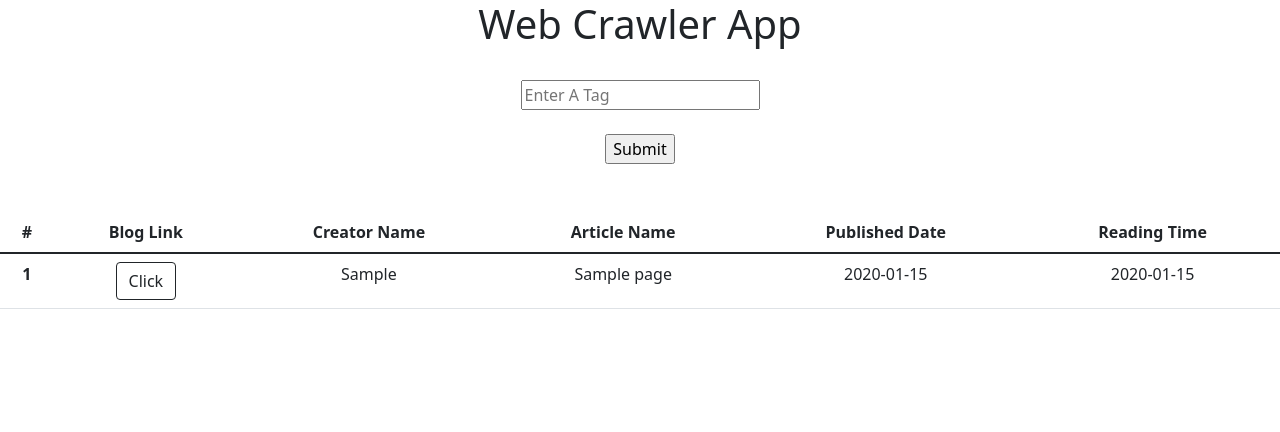
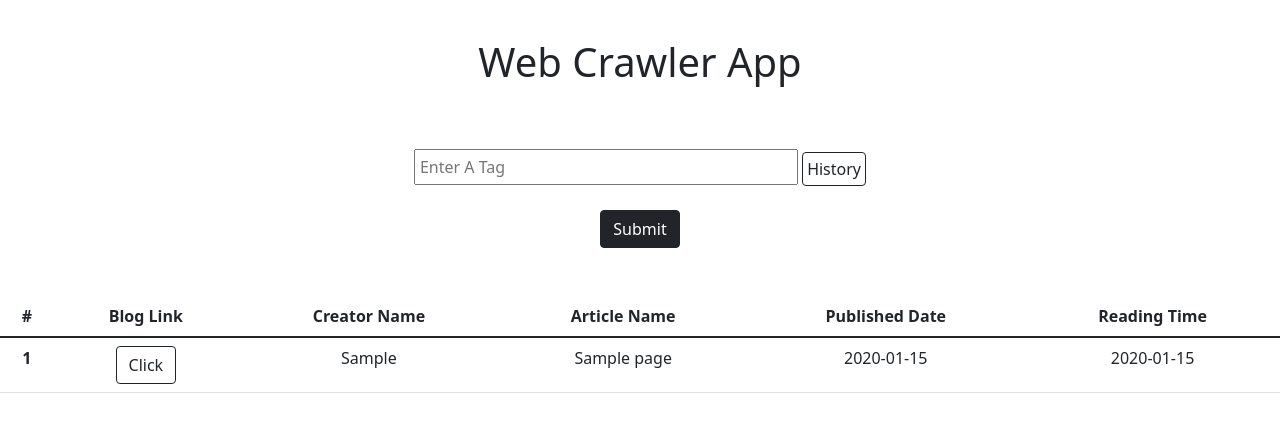
Before and after one commit to aditya-kalra28/Crawler-App, a Django app: template templates/index.html in a window 1280 px wide. Shown: the top 432 px of the page. Run offline with Django 4.2, Linux system fonts and the light colour scheme; the template is opened without the code that fills it: values that come from a table or form of the project are taken from there, others are empty; tables that the repository leaves empty hold one stand-in row (values such as "Sample post").

Commit message:
Completed the Project

```diff
--- a/App/admin.py
+++ b/App/admin.py
@@ -1,5 +1,6 @@
 from django.contrib import admin
-from .models import page
+from .models import page, history
 # Register your models here.
 
 admin.site.register(page)
+admin.site.register(history)
--- a/App/models.py
+++ b/App/models.py
@@ -1,3 +1,4 @@
+from pyexpat import model
 from django.db import models
 
 # Create your models here.
@@ -8,3 +9,5 @@ class page(models.Model):
     name = models.CharField(max_length=200)
     published_date = models.CharField(max_length=200)
     reading_time = models.CharField(max_length=200)
+class history(models.Model):
+    tag = models.CharField(max_length=100, unique=True)
--- a/App/urls.py
+++ b/App/urls.py
@@ -5,5 +5,6 @@ from . import views
 
 urlpatterns = [
     path('',views.index,name='index'),
-    path('getpage',views.getpage, name='getpage')
+    path('getpage',views.getpage, name='getpage'),
+    path('History',views.History,name='history')
 ]
--- a/static/styles.css
+++ b/static/styles.css
@@ -1,3 +1,11 @@
 body{
     text-align: center;
 }
+h1{
+    margin-top: 3%;
+    margin-bottom: 3%;
+}
+
+#tag{
+    width: 30%;
+}
--- a/templates/index.html
+++ b/templates/index.html
@@ -12,12 +12,16 @@
 
 </head>
 <body>
-    <h1>Web Crawler App</h1>
+    <div class="header">
+        <h1>Web Crawler App</h1>
+    </div>
+
     <br>
     <form action="" method="POST">
         {% csrf_token %}
-        <input type="text" name="tag" id="tag" placeholder="Enter A Tag"><br><br>
-        <input type="submit" value="Submit">
+        <input type="text" name="tag" id="tag" class="p-1" placeholder="Enter A Tag">
+        <a href="History" class="btn btn-outline-dark history p-1" >History</a><br><br>
+        <input type="submit" value="Submit" class="btn btn-dark">
     </form>
 
     <br>
@@ -47,6 +51,9 @@
         {% endfor %}
       </table>
 
+
+
+
       <!-- <script>
           $(document).ready(function(){
 
```
Also changed, not shown: App/views.py (+14 -4 lines), templates/history.html (added, +24 -0 lines), App/migrations/0003_history.py (added), App/migrations/0004_alter_history_tag.py (added), db.sqlite3.
